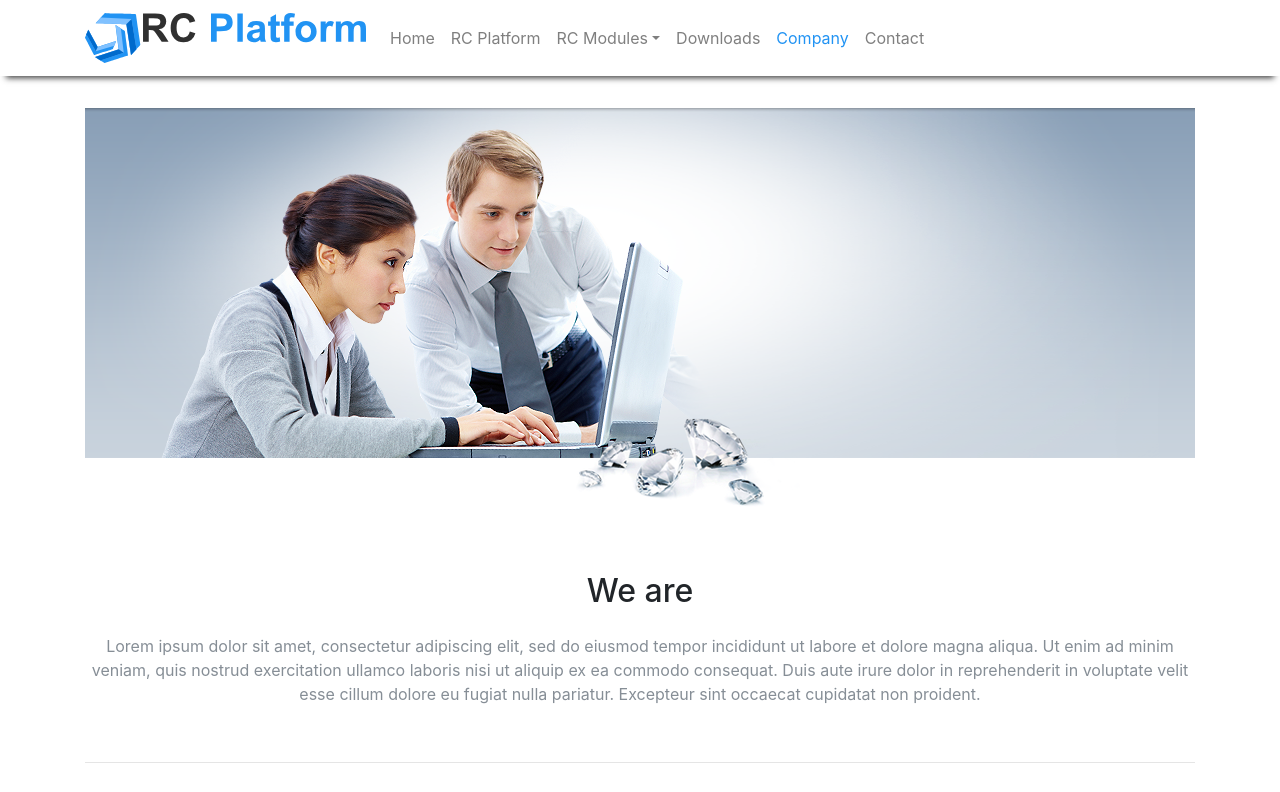
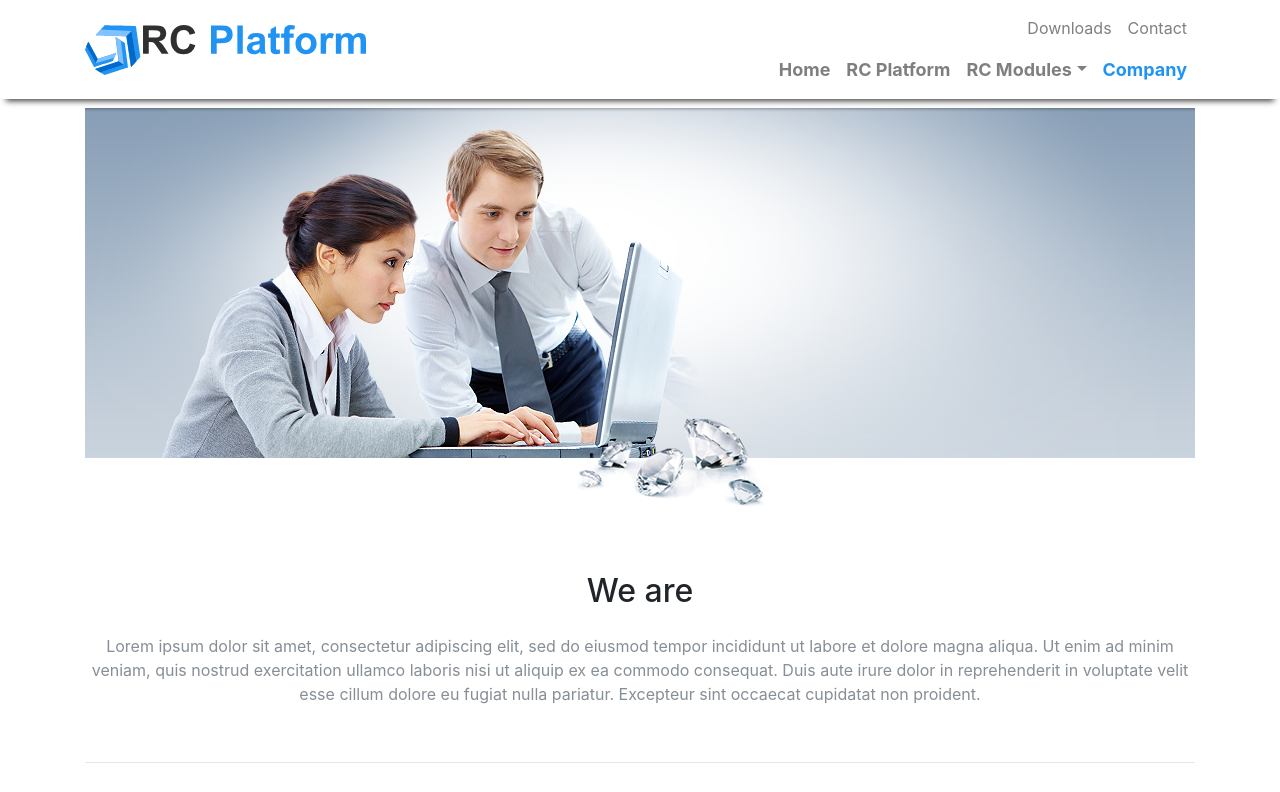
Before and after one commit to LPGit/RCWebsite, a website: page RCWebsite/src/company.html in a window 1280 px wide. Shown: the top 792 px of the page. Drawn offline with nearby package versions, Linux system fonts and the light colour scheme.

Commit message:
navbar fixes

```diff
--- a/RCWebsite/src/company.html
+++ b/RCWebsite/src/company.html
@@ -20,6 +20,7 @@
    <!-- Navbar -->
   <nav class="navbar navbar-expand-md navbar-light bg-white fixed-top">
         <div class="container">
+          <!-- Icon -->
           <a class="navbar-brand" href="/">
             <img alt="RC" src="resources/RCLogo.svg" height="50" class="d-sm-none">
             <img alt="RC" src="resources/RCPlatformLogo.svg" height="50" class="d-none d-sm-block">
@@ -29,17 +30,22 @@
             <span class="navbar-toggler-icon"></span>
           </button>
 
-            <div class="collapse navbar-collapse" id="navbarsExampleDefault">
-                <ul class="navbar-nav mr-auto">
+          <!-- Links -->
+          <div class="collapse navbar-collapse flex-column-reverse align-items-end" id="navbarsExampleDefault">
+
+            <!-- Bottom Links -->
+            <ul class="navbar-nav">
               <li class="nav-item">
-                        <a class="nav-link" href="/">Home </a>
+                <a class="nav-link-large" href="/">Home
+                  <span class="sr-only">(current)</span>
+                </a>
               </li>
               <li class="nav-item">
-                        <a class="nav-link" href="company.html">RC Platform
+                <a class="nav-link-large" href="company.html">RC Platform
                 </a>
               </li>
               <li class="nav-item dropdown">
-                        <a class="nav-link dropdown-toggle" href="http://example.com" id="dropdown01" data-toggle="dropdown" aria-haspopup="true"
+                <a class="nav-link-large dropdown-toggle" href="http://example.com" id="dropdown01" data-toggle="dropdown" aria-haspopup="true"
                   aria-expanded="false">RC Modules</a>
                 <div class="dropdown-menu" aria-labelledby="dropdown01">
                   <a class="dropdown-item" href="company.html">CornerTimes</a>
@@ -47,17 +53,24 @@
                   <a class="dropdown-item" href="company.html">Reporting</a>
                 </div>
               </li>
+
+              <li class="nav-item active">
+                <a class="nav-link-large" href="company.html">Company</a>
+              </li>
+
+
+              </li>
+            </ul>
+
+            <!-- Top Links -->
+            <ul class="nav navbar-nav">
               <li class="nav-item">
                 <a class="nav-link" href="downloads.html">Downloads
                 </a>
               </li>
-                    <li class="nav-item active">
-                        <a class="nav-link" href="company.html">Company</a>
-                    </li>
               <li class="nav-item">
                 <a class="nav-link" href="company.html">Contact</a>
               </li>
-
             </ul>
 
           </div>
```
Also changed, not shown: RCWebsite/src/downloads.html (+20 -10 lines). Lines whose indentation alone changed are shown as unchanged.
